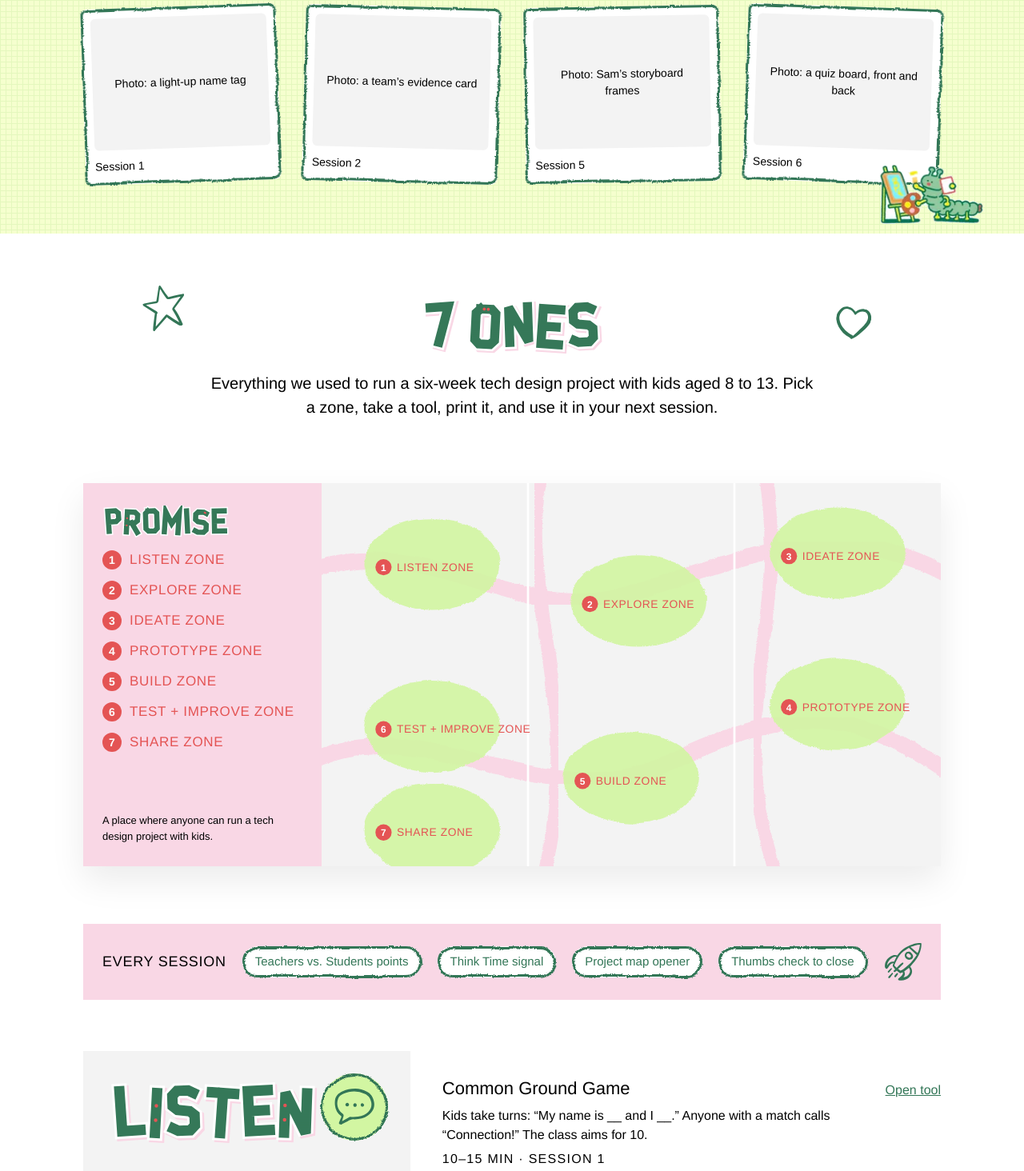
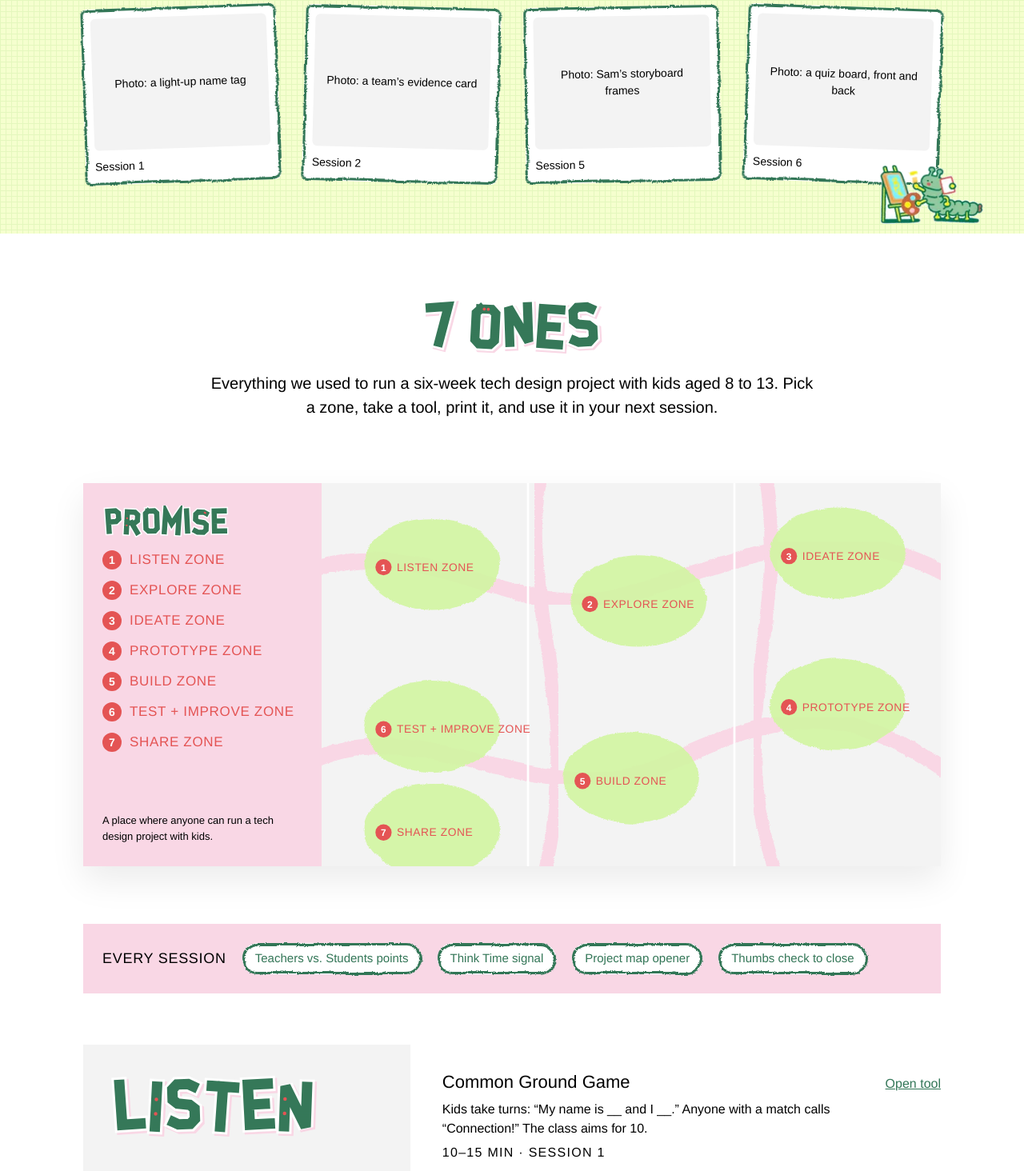
Before and after one commit to cocoj1115/promise-center-26fall, an Astro site: page / in a window 1280 px wide. Shown: the part 462-1926 px from the top of the page at 80% size. Built offline with nearby package versions, Linux system fonts and the light colour scheme; Astro itself is replaced by a stand-in of ours.

Commit message:
Remove doodle icons
Co-Authored-By: Claude Opus 5.5 <noreply@anthropic.com>
Claude-Session: https://claude.ai/code/session_01R8cphh9oD4PEtTPxqKoPPU

```diff
--- a/src/layouts/Base.astro
+++ b/src/layouts/Base.astro
@@ -38,7 +38,7 @@ const pageTitle = title ? `${title} | Promise Center Toolkit` : 'Promise Center
     <footer class="site-footer">
       <p>Promise Center Toolkit | Fall 2026</p>
       <p>Made by a CMU team with Promise Center of Homewood. No children’s names or faces appear on this site.</p>
-      <p>Illustrations and visual style from Park Fête (Illustration Design, 2026), used with credit. Doodle icons by <a href="https://khushmeen.com/icons.html">Khushmeen Sidhu</a> (CC0).</p>
+      <p>Illustrations and visual style from Park Fête (Illustration Design, 2026), used with credit.</p>
     </footer>
   </body>
 </html>
--- a/src/pages/index.astro
+++ b/src/pages/index.astro
@@ -41,9 +41,7 @@ const burst = pts.join(' ');
     <img class="deco hide-sm" src={ill('caterpillar.png')} alt="" width="144" height="82" style="right: 4%; bottom: 12px; width: 130px; height: auto" />
   </section>
 
-  <section style="padding: 80px 24px; display: flex; flex-direction: column; align-items: center; gap: 22px; text-align: center; position: relative">
-    <img class="deco hide-sm" src={`${base}doodles/star.svg`} alt="" style="left: 14%; top: 64px; width: 54px; transform: rotate(-12deg)" />
-    <img class="deco hide-sm" src={`${base}doodles/heart.svg`} alt="" style="right: 15%; top: 92px; width: 44px; transform: rotate(10deg)" />
+  <section style="padding: 80px 24px; display: flex; flex-direction: column; align-items: center; gap: 22px; text-align: center">
     <Lettering text="7 Zones" height={70} label="Seven zones" />
     <p class="lede">Everything we used to run a six-week tech design project with kids aged 8 to 13. Pick a zone, take a tool, print it, and use it in your next session.</p>
   </section>
@@ -88,7 +86,6 @@ const burst = pts.join(' ');
     <div class="routines">
       <h2>Every session</h2>
       {ROUTINES.map((r) => <span class="pill felt">{r}</span>)}
-      <img class="hide-sm" src={`${base}doodles/rocket.svg`} alt="" style="width: 46px; margin-left: auto" />
     </div>
   </section>
 
@@ -96,8 +93,7 @@ const burst = pts.join(' ');
     <section class="zone wrap" id={z.slug}>
       <div class="zone-inner">
         <div class="zone-label" style={`background: ${i % 2 === 0 ? 'var(--grey)' : 'var(--cream)'}`}>
-          <span class="doodle felt hide-sm" style="position: absolute; top: 28px; right: 28px"><img src={`${base}doodles/${z.slug}.svg`} alt="" /></span>
-          <Lettering text={z.name} height={80} maxWidth="300px" />
+          <Lettering text={z.name} height={80} maxWidth="360px" />
           <div class="row">
             <p class="big">{`ZONE\n0${z.num}`}</p>
             <p class="small">{z.blurb}</p>
@@ -132,7 +128,6 @@ const burst = pts.join(' ');
         <p class="q">“Oh, I got it, I know how this works.”</p>
         <p style="margin: 0; font-size: 15px">A 10-year-old, Session 5</p>
       </div>
-      <img class="deco hide-sm" src={`${base}doodles/sun.svg`} alt="" style="right: -10px; top: 0; width: 70px" />
       <img class="deco hide-sm" src={ill('rocks.png')} alt="" width="100" height="212" style="left: -40px; bottom: -10px; height: 150px; width: auto" />
     </div>
   </section>
--- a/src/pages/tools/[slug].astro
+++ b/src/pages/tools/[slug].astro
@@ -25,7 +25,6 @@ const titleHeight = tool.name.length > 16 ? 80 : 110;
   </nav>
 
   <section class="hero" style="padding-top: 56px">
-    <span class="doodle felt"><img src={`${base}doodles/${zone.slug}.svg`} alt="" /></span>
     <Lettering text={tool.name.replace(/[’,?]/g, (c) => (c === '’' ? "'" : ''))} height={titleHeight} label={tool.name} maxWidth="100%" />
     <p class="sub">Zone 0{zone.num} {zone.name} | {tool.time} | {sessionLabel(tool.session)}</p>
     <p class="lede" style="margin-top: 8px">{tool.intro}</p>
--- a/src/styles/global.css
+++ b/src/styles/global.css
@@ -63,8 +63,6 @@ img { max-width: 100%; display: block; }
 .lede { margin: 0 auto; max-width: 760px; font-size: 20px; line-height: 1.5; }
 
 /* Decorations */
-.doodle { display: inline-grid; place-items: center; width: 84px; height: 84px; border-radius: 50%; background: var(--lime); flex: none; }
-.doodle img { width: 50px; height: 50px; object-fit: contain; }
 .deco { position: absolute; pointer-events: none; user-select: none; }
 
 /* Photo wall */
```
Also changed, not shown: README.md, public/doodles/balloon.svg (deleted), public/doodles/brush.svg (deleted), public/doodles/build.svg (deleted), public/doodles/explore.svg (deleted), public/doodles/heart.svg (deleted), public/doodles/icecream.svg (deleted), public/doodles/ideate.svg (deleted), public/doodles/listen.svg (deleted), public/doodles/prototype.svg (deleted), public/doodles/rocket.svg (deleted), public/doodles/share.svg (deleted), public/doodles/star.svg (deleted), public/doodles/sun.svg (deleted), 1 more files.
